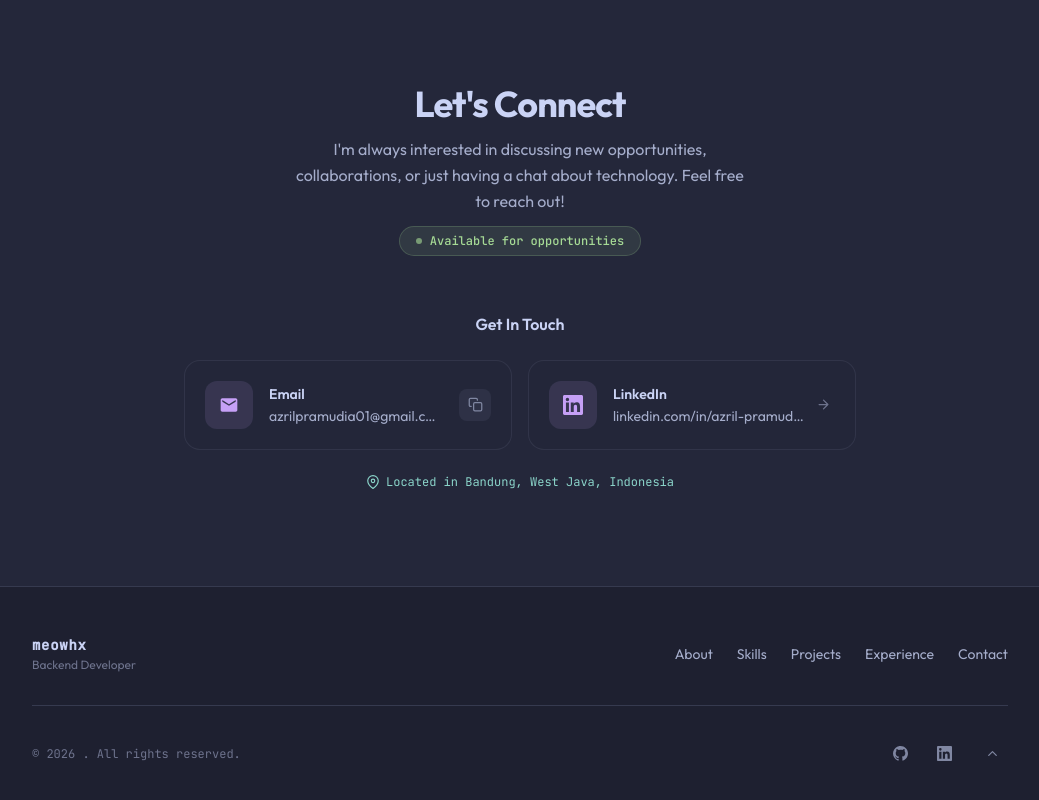
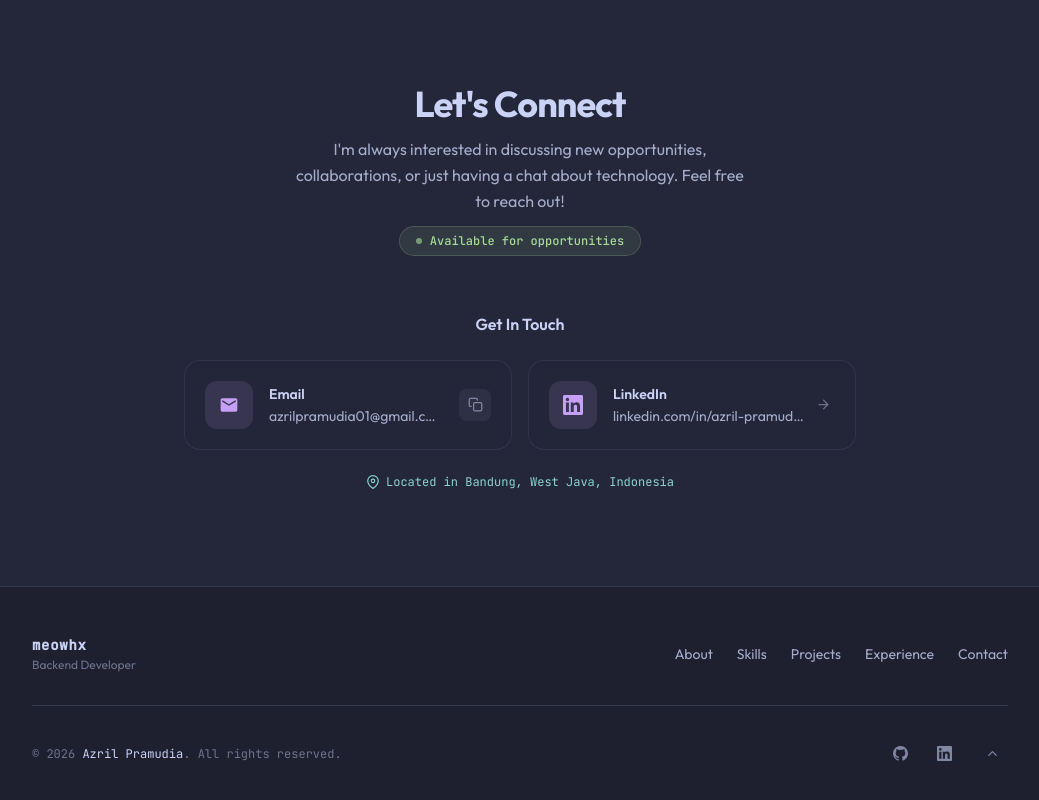
Before and after one commit to azrilpramudia/personal-website, a Next.js app: page / in a window 1280 px wide. Shown: the part 4817-5617 px from the top of the page, without its empty margins (120-1159 px from the left). Built offline with nearby package versions, Linux system fonts and the light colour scheme.

Commit message:
fix: footer error variabel

```diff
--- a/src/data/index.ts
+++ b/src/data/index.ts
@@ -9,7 +9,7 @@ export const navItems: NavItem[] = [
 ];
 
 export const personalInfo = {
-  // name: "Azril Pramudia",
+  name: "Azril Pramudia",
   username: "meowhx",
   title: "Backend Developer",
   // tagline: "Building Backend Systems for a Connected World.",
```
